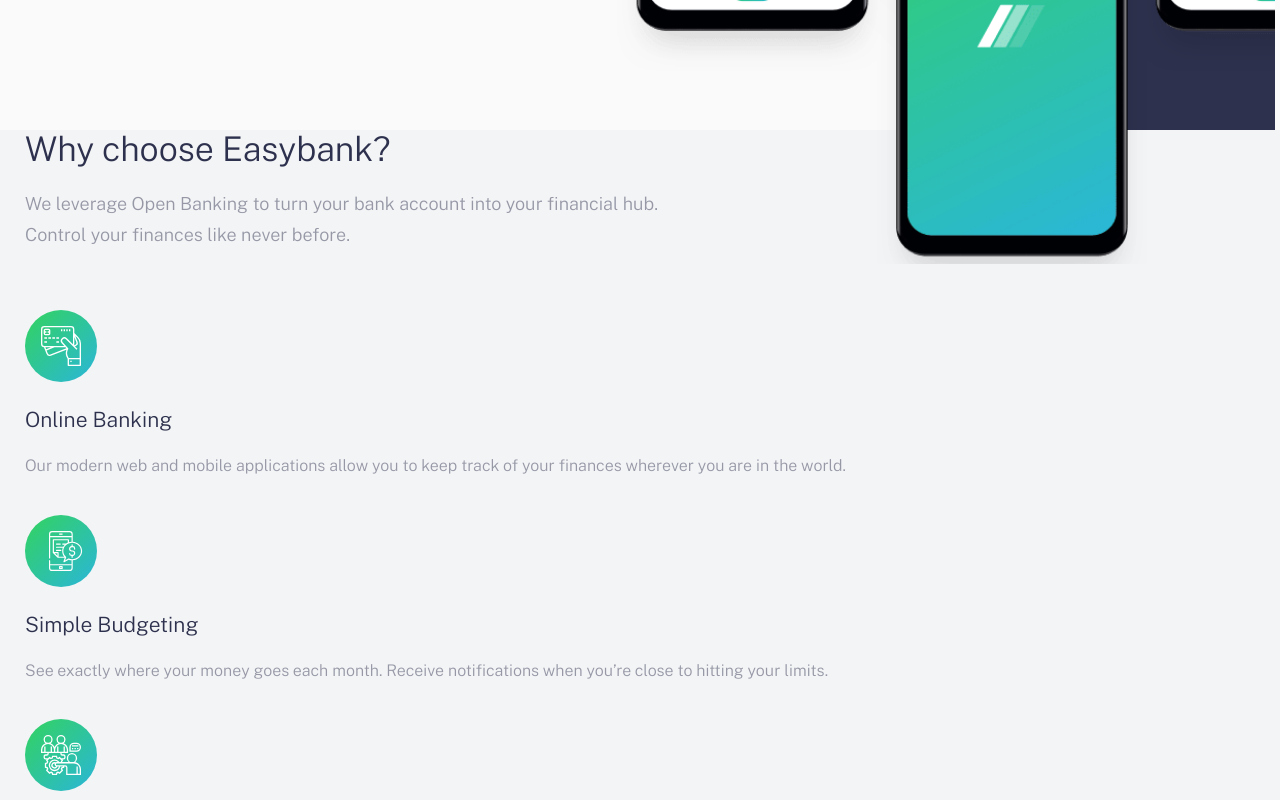
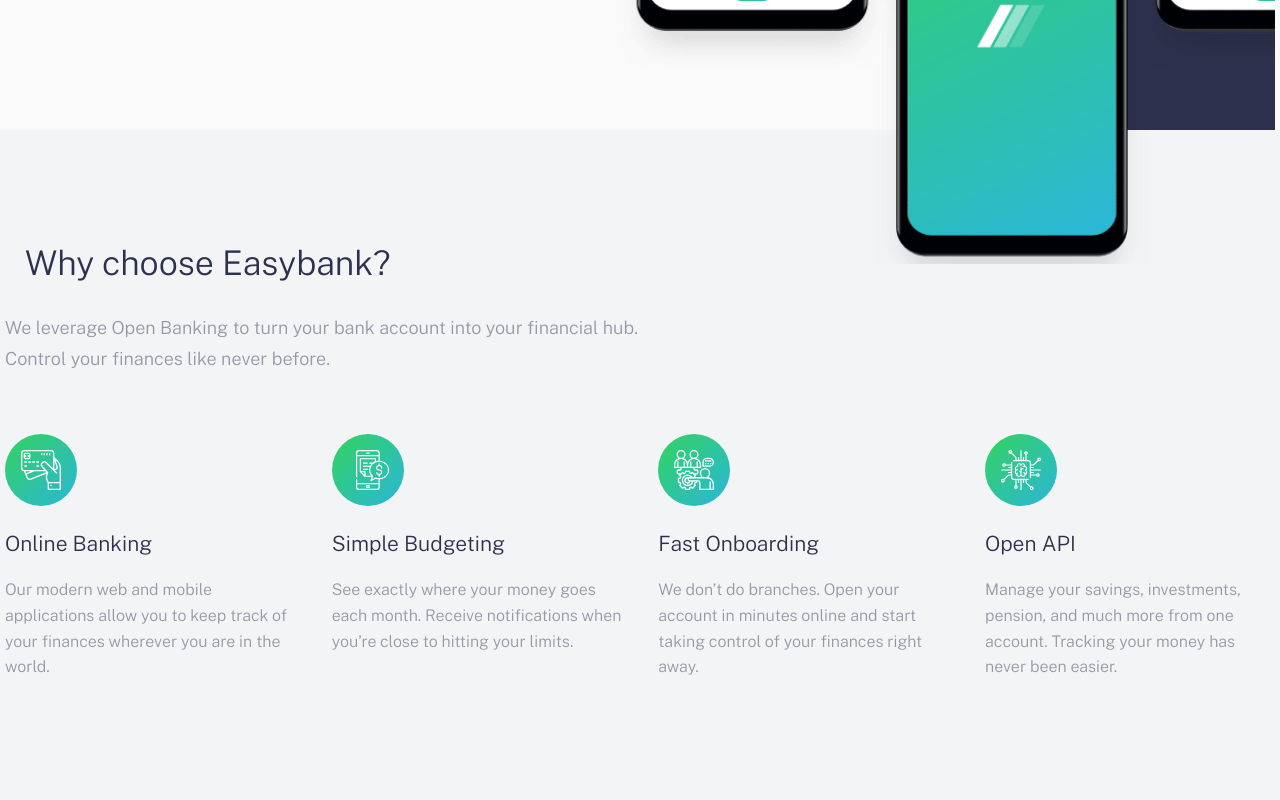
Before and after one commit to maxnatalia/easybank-landing-page, a React (Create React App) app: page / in a window 1280 px wide. Shown: the part 600-1400 px from the top of the page. Built offline with nearby package versions, Linux system fonts and the light colour scheme.

Commit message:
added common Container and added styles

```diff
--- a/src/SectionLayout/index.js
+++ b/src/SectionLayout/index.js
@@ -1,5 +1,10 @@
-import React from 'react'
-import { Info, Section, Title, Wrapper } from './styled'
+import {
+    Info,
+    Section,
+    Title,
+    Wrapper,
+    Container
+} from './styled'
 
 const SectionLayout = ({ title, backgroundColor, info, children }) => {
     return (
@@ -7,7 +12,9 @@ const SectionLayout = ({ title, backgroundColor, info, children }) => {
             <Wrapper>
                 <Title>{title}</Title>
                 {info && <Info>{info}</Info>}
-                {children}
+                <Container>
+                    {children}
+                </Container>
             </Wrapper>
         </Section>
     )
--- a/src/SectionLayout/styled.js
+++ b/src/SectionLayout/styled.js
@@ -4,31 +4,26 @@ export const Section = styled.section`
     width: 100vw;
     background-color: ${({ theme, backgroundColor }) =>
         backgroundColor ? theme.colors.lightGrayishBlue : 'transparent'};
-
-    @media (max-width: 767px) {
-        /* margin: 40px auto; */
-
-    }
 `;
 
 export const Wrapper = styled.div`
     min-height: 670px;
     max-width: 1270px;
     margin: 0 auto;
-    padding-left: 20px;
     display: flex;
     flex-direction: column;
     justify-content: center;
     gap: 20px;
 
     @media (max-width: 1199px) {
-        padding: 40px 20px;
+        padding: 40px 0;
         text-align: center;
     }
 `;
 
 export const Title = styled.h2`
     margin: 0;
+    padding: 10px 20px;
     color: ${({ theme }) => theme.colors.darkBlue};
     font-weight: 300;
     font-size: 34px;
@@ -46,3 +41,21 @@ export const Info = styled.p`
         margin: 0 auto;
     }
 `;
+
+export const Container = styled.div`
+    width: 100%;
+    display: grid;
+    grid-template-columns: repeat(4, 290px);
+    grid-gap: 20px;
+    justify-content: space-between;
+
+    @media (max-width: 1199px) {
+      grid-template-columns: repeat(2, 290px);
+      justify-content: center;
+      grid-gap: 30px;
+    }
+
+    @media (max-width: 767px) {
+      grid-template-columns: 80%;
+    }
+`;
```
